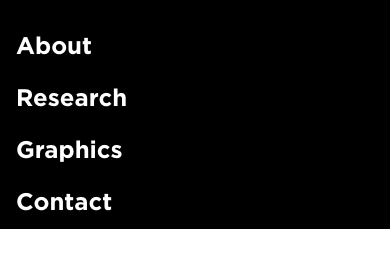
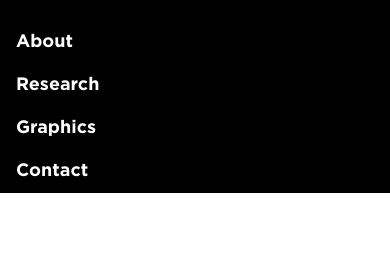
Before and after one commit to deproost/deproost.github.io, a plain HTML site: page index.html in a window 390 px wide. Both pictures are taken after a click on the link 347 px from the left and 99 px from the top of the page. Shown: the part 129-396 px from the top of the page. Drawn offline with nearby package versions, Linux system fonts and the light colour scheme.

Commit message:
Mobile friendly tweaks

```diff
--- a/index.html
+++ b/index.html
@@ -14,10 +14,10 @@
 
     <!-- Navbar -->
 <div class="w3-top">
-    <header class="w3-container w3-xlarge w3-padding-24 w3-black w3-left-align w3-padding-24">
+    <header class="w3-container w3-xlarge w3-padding-24 w3-black w3-left-align">
      <a href="/index.html" class="w3-bar-item">
         <img src="img/logo.svg" class="w3-image w3-animate-opacity" alt="logo" style="width:100%;max-width:400px"></a>
-     <a class="w3-button w3-hide-large w3-right w3-xlarge w3-padding-12" href="javascript:void(0);" onclick="openNav()">
+     <a class="w3-button w3-hide-large w3-right w3-xlarge w3-padding-6" href="javascript:void(0);" onclick="openNav()">
         <i class="fa fa-bars"></i>
     </a>
      <a href="/contact.html" class="w3-right w3-button w3-animate-right w3-hide-medium w3-hide-small">Contact</a>
@@ -28,10 +28,10 @@
 
      <!-- Navbar on small screens -->
      <div id="sidenav" class="w3-bar-block w3-black w3-left-align w3-hide w3-hide-large">
-       <a href="/about.html" class="w3-bar-item w3-button w3-animate-left w3-xlarge gotham">About</a>
-       <a href="/research.html" class="w3-bar-item w3-button w3-animate-left w3-xlarge gotham">Research</a>
-       <a href="/graphics.html" class="w3-bar-item w3-button w3-animate-left w3-xlarge gotham">Graphics</a>
-       <a href="/contact.html" class="w3-bar-item w3-button w3-animate-left w3-xlarge gotham">Contact</a>
+       <a href="/about.html" class="w3-bar-item w3-button w3-animate-left w3-large gotham">About</a>
+       <a href="/research.html" class="w3-bar-item w3-button w3-animate-left w3-large gotham">Research</a>
+       <a href="/graphics.html" class="w3-bar-item w3-button w3-animate-left w3-large gotham">Graphics</a>
+       <a href="/contact.html" class="w3-bar-item w3-button w3-animate-left w3-large gotham">Contact</a>
      </div>
    </div>
 
```
